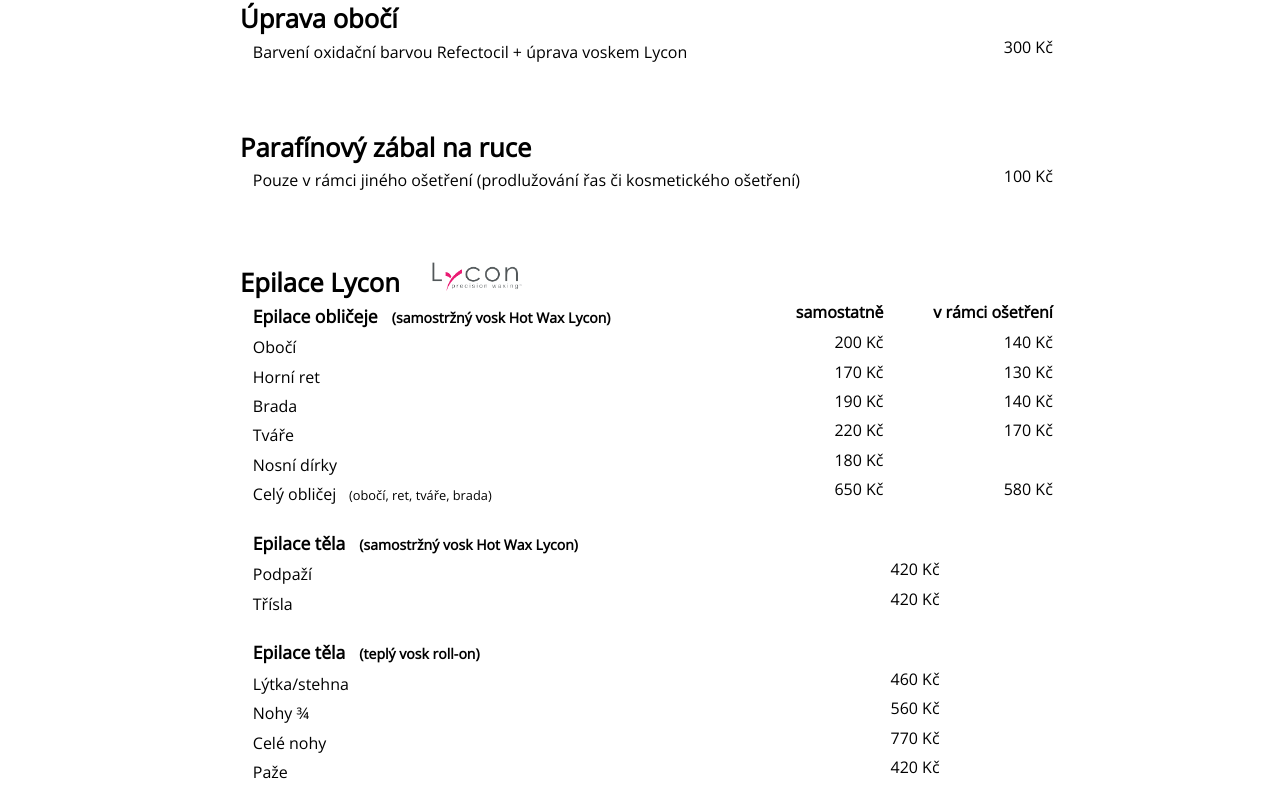
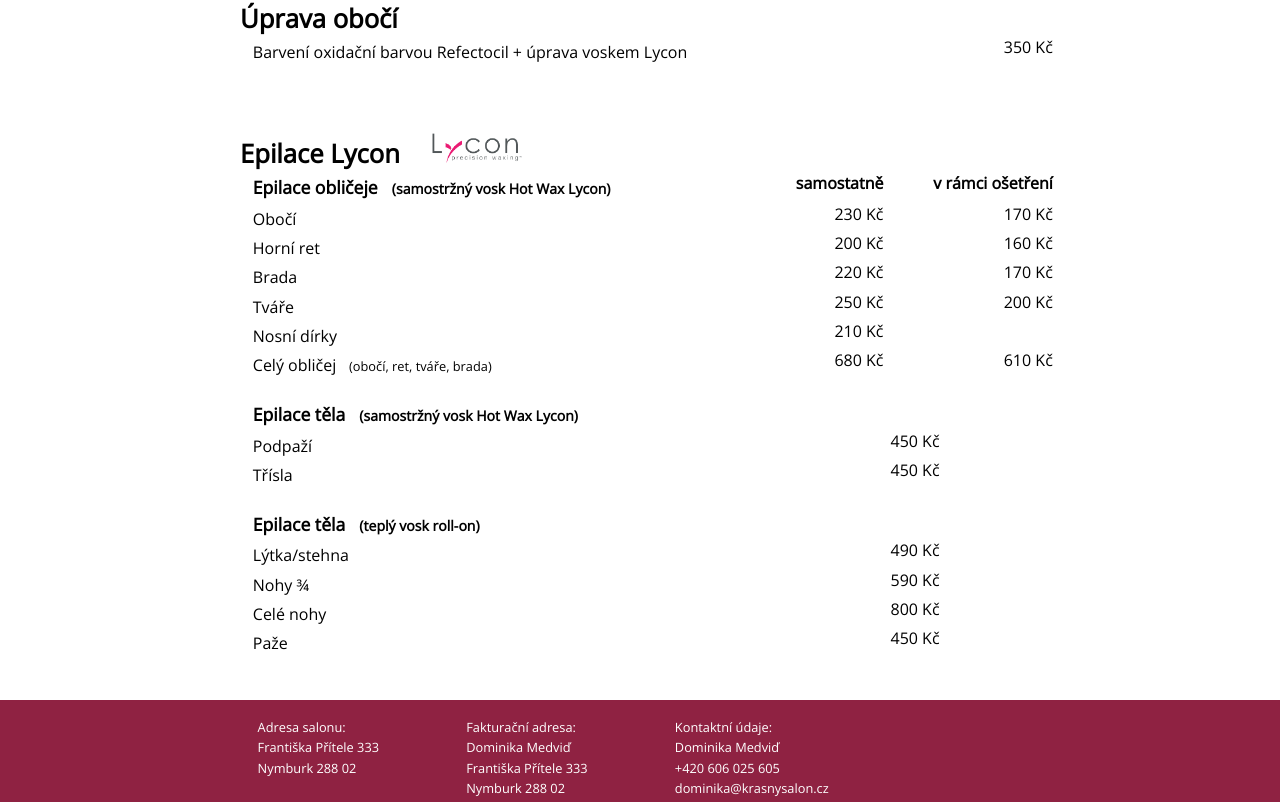
Before and after one commit to valerijmedvid/krasnysalon, a Vue app: page /cenik in a window 1280 px wide. Shown: the part 1198-2000 px from the top of the page. Built offline with nearby package versions, Linux system fonts and the light colour scheme; what vue-silentbox would draw is missing.

Commit message:
update prices

```diff
--- a/src/views/Pricing.vue
+++ b/src/views/Pricing.vue
@@ -150,22 +150,6 @@
       </tr>
     </table>
 
-    <h2>Parafínový zábal na ruce</h2>
-    <table>
-      <tr v-for="service in waxCosmeticServices" :key="service.index">
-        <td>
-          <p>
-            {{ service.name }}
-          </p>
-        </td>
-        <td>{{ service.price }} Kč</td>
-      </tr>
-      <tr class="empty">
-        <td><br /></td>
-        <td></td>
-      </tr>
-    </table>
-
     <h2>Epilace Lycon <img :src="lycon" alt="lycon" width="90" style="padding-left: 1em" /></h2>
 
     <table class="lycon">
@@ -238,7 +222,7 @@ import lycon from "@/assets/images/lycon/lycon_logo.png"
 const eyebrowCosmeticServices = [
   {
     name: "Barvení oxidační barvou Refectocil + úprava voskem Lycon",
-    price: 300,
+    price: 350,
   },
 ]
 
@@ -247,70 +231,67 @@ const cosmeticServices = [
     name: "Základní ošetření",
     interval: "90 min",
     note: "úprava obočí, povrchové čištění, enzymatický peeling, masáž obličeje, hluboké čištění, pleťové, sérum, maska, krém",
-    price: 830,
+    price: 930,
   },
   {
     name: "Ošetření mastné/smíšené pleti",
     interval: "90 min",
     note: "úprava obočí, povrchové čištění, enzymatický peeling, hluboké čištění, pleťové sérum, maska, krém",
-    price: 790,
+    price: 890,
   },
   {
     name: "Ošetření suché/zralé pleti",
     interval: "90-120 min",
     note: "základní ošetření + ošetření dekoltu (masáž + maska)",
-    price: 930,
+    price: 1030,
   },
 ]
 
 const cosmeticOtherServices = [
-  { name: "Barvení řas", price: 100 },
-  { name: "Barvení obočí", price: 100 },
+  { name: "Barvení řas", price: 120 },
+  { name: "Barvení obočí", price: 120 },
 ]
 
-const lashesServices = [{ name: "Sundání řas", price: 250 }]
+const lashesServices = [{ name: "Sundání řas", price: 290 }]
 
-const lashesOtherServices = [{ name: "Doplnění od jiné stylistky", price: 790 }]
+const lashesOtherServices = [{ name: "Doplnění od jiné stylistky", price: 990 }]
 
-const waxCosmeticServices = [
-  { name: "Pouze v rámci jiného ošetření (prodlužování řas či kosmetického ošetření)", price: 100 },
-]
 
 const lashesVolumeServices = [
-  { name: "Nový set", price: 1200 },
-  { name: "Doplnění: ", note: "po dvou týdnech", price: 590 },
-  { name: "", note: "po třech týdnech", price: 690 },
-  { name: "", note: "po čtyřech týdnech", price: 790 },
-  { name: "", note: "více než po měsíci ", price: 920 },
+  { name: "Nový set", price: 1350 },
+  { name: "Doplnění: ", note: "po dvou týdnech", price: 660 },
+  { name: "", note: "po třech týdnech", price: 760 },
+  { name: "", note: "po čtyřech týdnech", price: 860 },
+  { name: "", note: "více než po měsíci ", price: 990 },
 ]
 
 const lashesMegaVolumeServices = [
-  { name: "Nový set", price: 1400 },
-  { name: "Doplnění: ", note: "po dvou týdnech", price: 690 },
-  { name: "", note: "po třech týdnech", price: 790 },
-  { name: "", note: "po čtyřech týdnech", price: 890 },
-  { name: "", note: "více než po měsíci ", price: 1020 },
+  { name: "Nový set", price: 1450 },
+  { name: "Doplnění: ", note: "po dvou týdnech", price: 760 },
+  { name: "", note: "po třech týdnech", price: 860 },
+  { name: "", note: "po čtyřech týdnech", price: 960 },
+  { name: "", note: "více než po měsíci ", price: 1090 },
 ]
 
 const lyconFaceServices = [
-  { name: "Obočí", note: "", price1: 200, price2: 140 },
-  { name: "Horní ret", note: "", price1: 170, price2: 130 },
-  { name: "Brada", note: "", price1: 190, price2: 140 },
-  { name: "Tváře", note: "", price1: 220, price2: 170 },
-  { name: "Nosní dírky", note: "", price1: 180 },
-  { name: "Celý obličej", note: "(obočí, ret, tváře, brada)", price1: 650, price2: 580 },
+  { name: "Obočí", note: "", price1: 230, price2: 170 },
+  { name: "Horní ret", note: "", price1: 200, price2: 160 },
+  { name: "Brada", note: "", price1: 220, price2: 170 },
+  { name: "Tváře", note: "", price1: 250, price2: 200 },
+  { name: "Nosní dírky", note: "", price1: 210 },
+  { name: "Celý obličej", note: "(obočí, ret, tváře, brada)", price1: 680, price2: 610 },
 ]
 
 const lyconBodyServices = [
-  { name: "Podpaží", price: 420 },
-  { name: "Třísla", price: 420 },
+  { name: "Podpaží", price: 450 },
+  { name: "Třísla", price: 450 },
 ]
 
 const lyconBody2Services = [
-  { name: "Lýtka/stehna", price: 460 },
-  { name: "Nohy ¾", price: 560 },
-  { name: "Celé nohy", price: 770 },
-  { name: "Paže", price: 420 },
+  { name: "Lýtka/stehna", price: 490 },
+  { name: "Nohy ¾", price: 590 },
+  { name: "Celé nohy", price: 800 },
+  { name: "Paže", price: 450 },
 ]
 </script>
 
```
